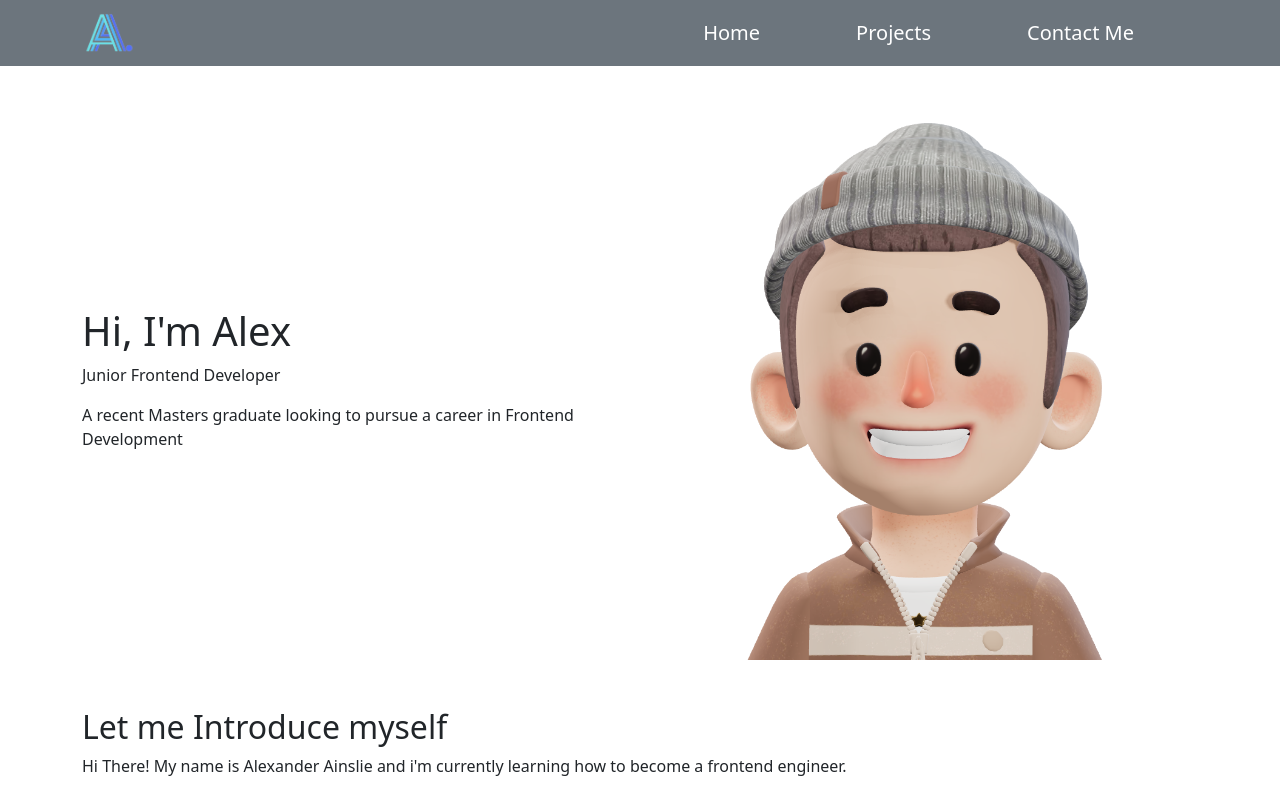
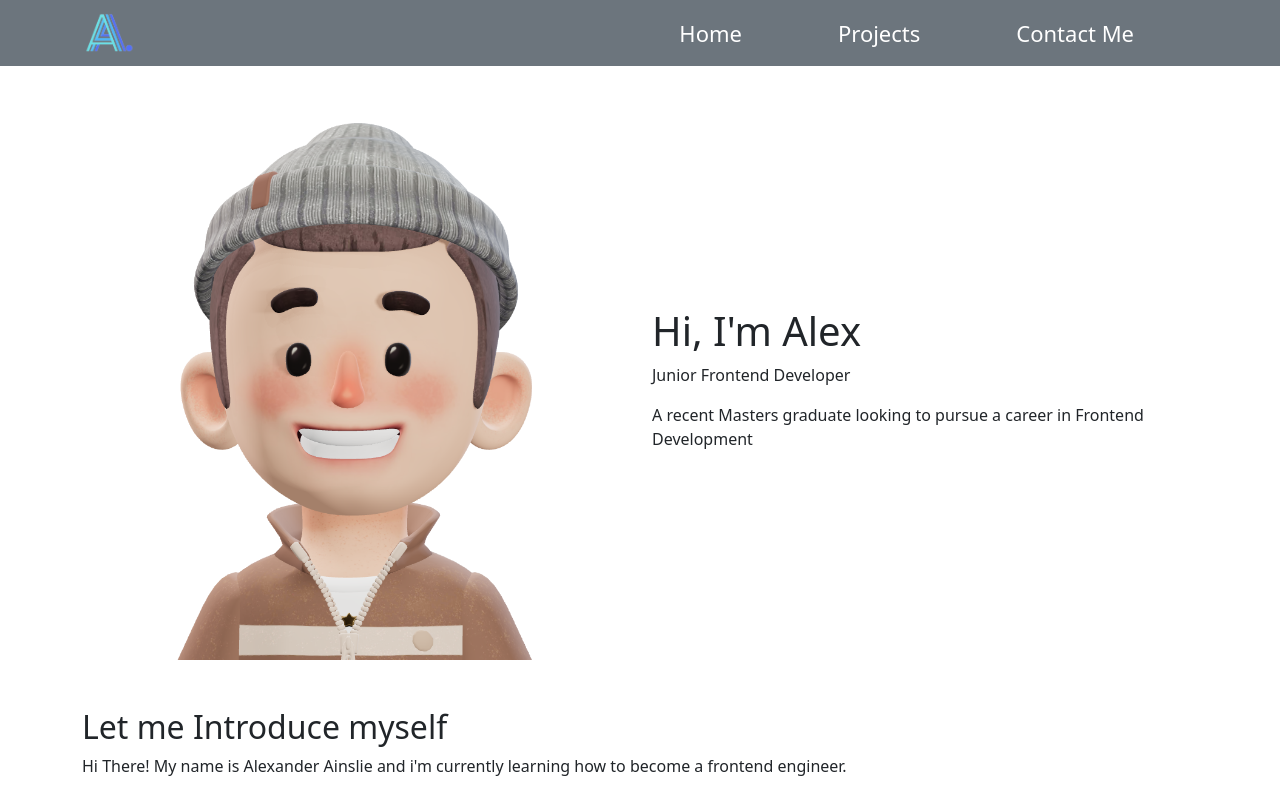
Before and after one commit to AlexAins/React-Portfolio, a React (Create React App) app: page / in a window 1280 px wide. Shown: the top 798 px of the page. Built offline with nearby package versions, Linux system fonts and the light colour scheme.

Commit message:
Swapped avatar side on home page

```diff
--- a/src/components/Header/Header.css
+++ b/src/components/Header/Header.css
@@ -2,7 +2,7 @@
     color: white;
     display: inline-block;
     position: relative;
-    font-size: 20px;
+    font-size: 22px;
     font-weight: 100;
 }
 
@@ -15,13 +15,13 @@
     position: absolute;
     width: 100%;
     transform: scaleX(0);
-    height: 5px;
-    bottom: -3px;
+    height: 3px;
+    bottom: -1px;
     left: 0;
     border-radius: 16px;
     background-color: #0087ca;
     transform-origin: bottom right;
-    transition: transform 0.25s ease-out;
+    transition: transform 0.4s ease-out;
 }
 
 .nav-item:hover::after{
--- a/src/components/Home/Home.js
+++ b/src/components/Home/Home.js
@@ -7,12 +7,12 @@ function Home() {
     <div className="container mt-5">
       <div className="row align-items-center">
         <div className="col-6">
+          <img src={avatar} alt="Avatar of a male" className="w-100"/>
+        </div>
+        <div className="col-6">
           <h1>Hi, I'm Alex</h1>
           <p>Junior Frontend Developer </p>
           <p>A recent Masters graduate looking to pursue a career in Frontend Development</p>
-        </div>
-        <div className="col-6">
-          <img src={avatar} alt="Avatar of a male" className="w-100"/>
         </div>
       </div>
       <div className="row mt-5">
```
